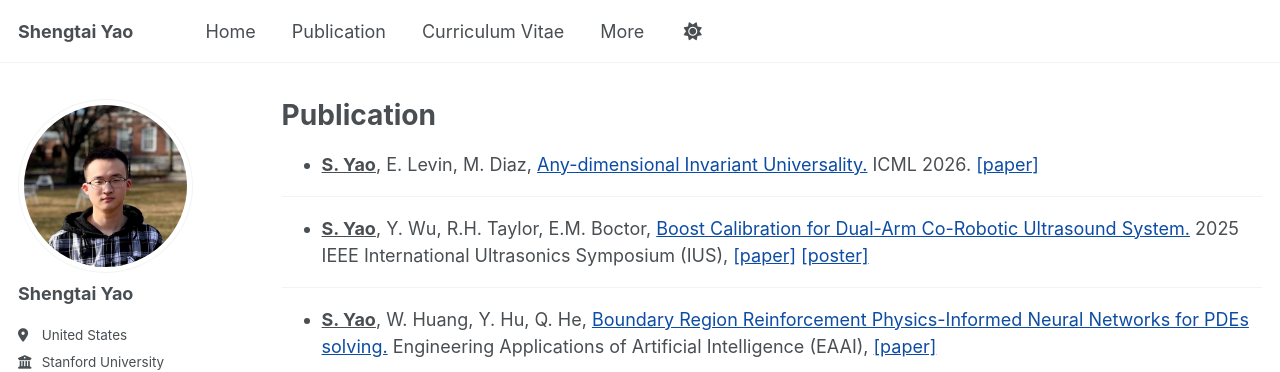
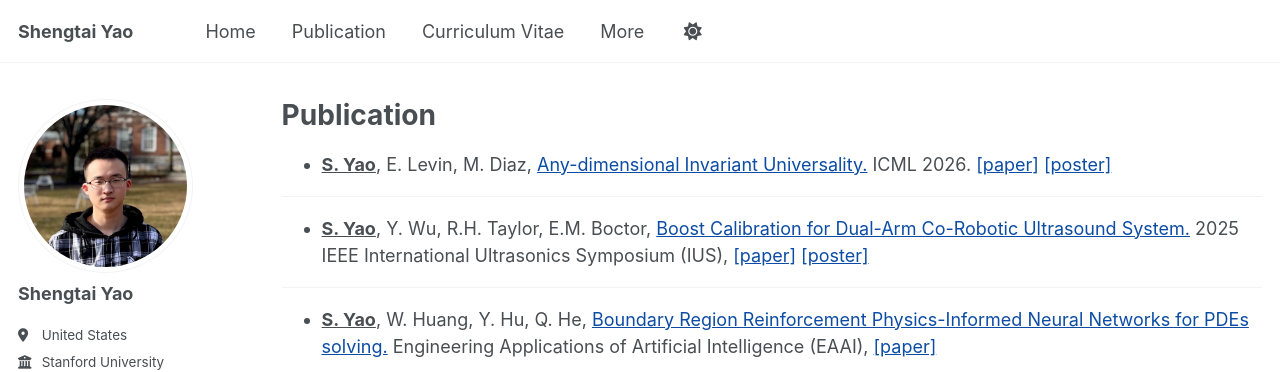
Before and after one commit to Yaoshengtai/Yaoshengtai.github.io, a Jekyll site: the page built from _pages/research.md, in a window 1280 px wide. Shown: the top 372 px of the page. Built offline with Jekyll 4.4.1, drawn with Linux system fonts in a browser that asks for light colours; some web fonts are replaced.

Commit message:
Update research.md

```diff
--- a/_pages/research.md
+++ b/_pages/research.md
@@ -7,7 +7,8 @@ author_profile: true
 ---
 
 
-  - <span style="font-weight:bold; text-decoration:underline;">S. Yao</span>, E. Levin, M. Diaz, [Any-dimensional Invariant Universality.](https://arxiv.org/abs/2605.23156) ICML 2026.  [\[paper\]](/files/paper/Any_dimensional_invariant_universality.pdf)
+  - <span style="font-weight:bold; text-decoration:underline;">S. Yao</span>, E. Levin, M. Diaz, [Any-dimensional Invariant Universality.](https://arxiv.org/abs/2605.23156) ICML 2026.  [\[paper\]](/files/paper/Any_dimensional_invariant_universality.pdf) [\[poster\]](/files/poster/Poster_anydim_inv.pdf)
+
 
 ---
 
```
